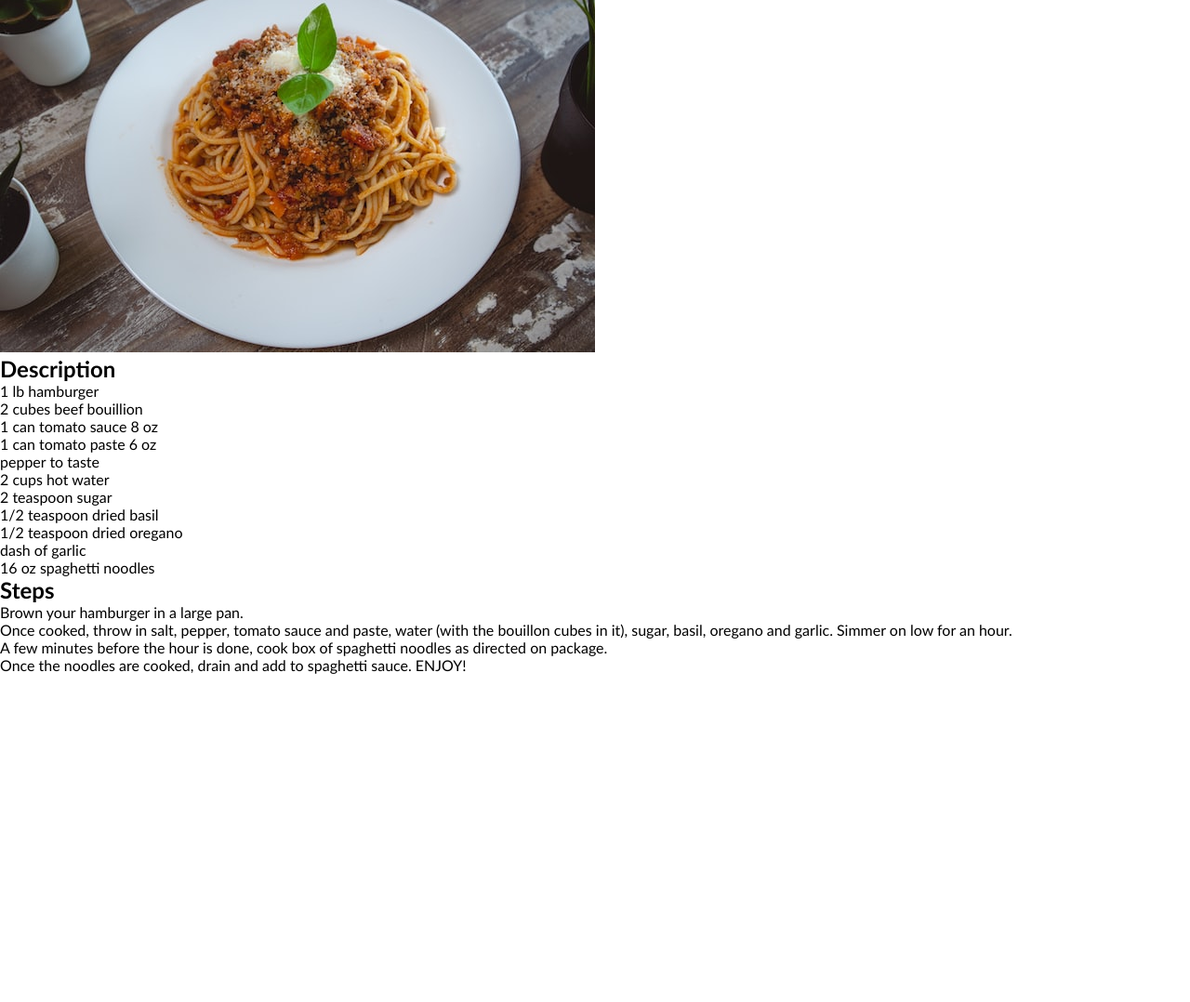
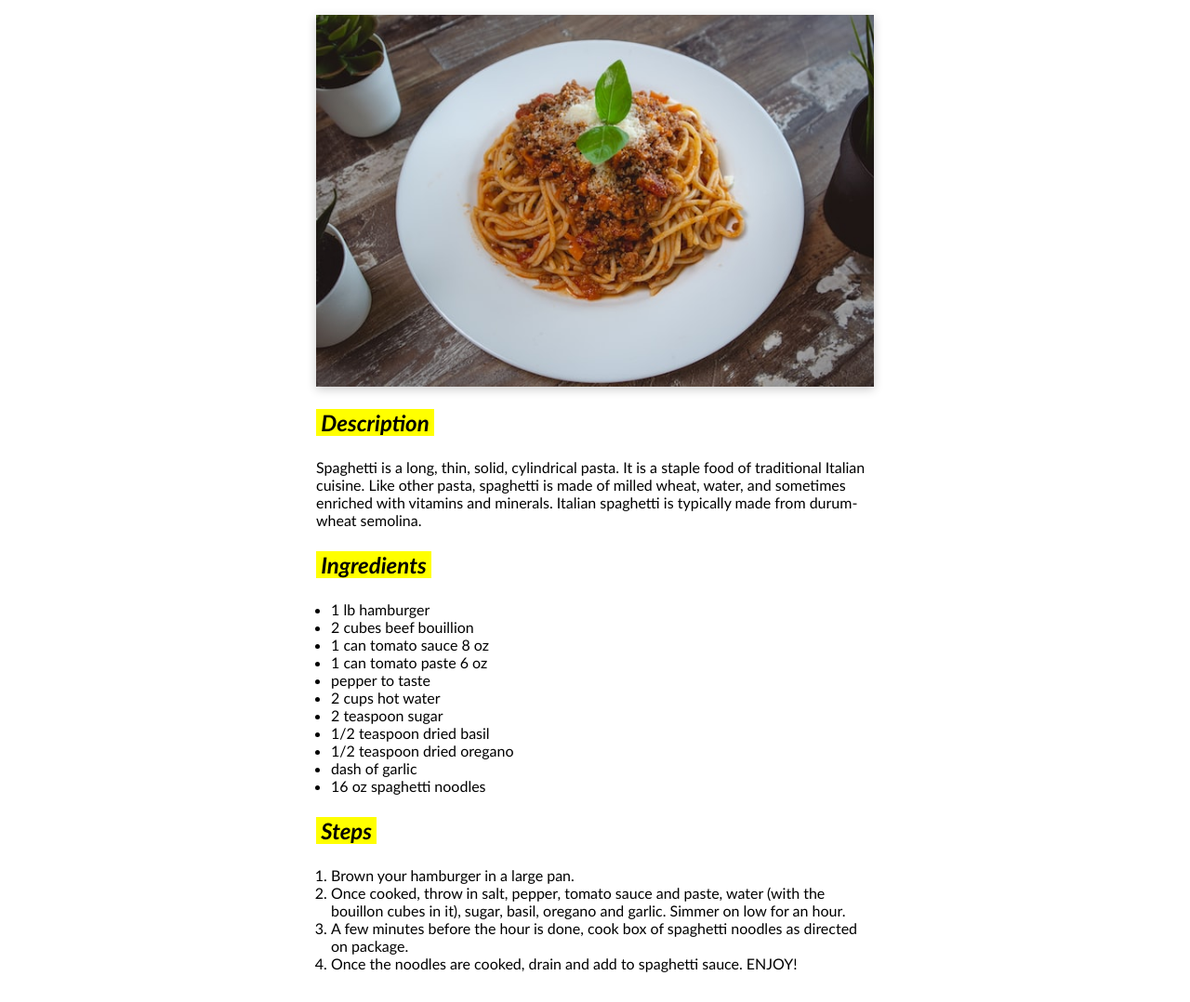
Before and after one commit to StevanFreeborn/theOdinProject-Recipes, a plain HTML site: page recipes/spaghetti.html in a window 1280 px wide. Shown: the part 87-1165 px from the top of the page at 93% size. Before the commit the page ends 812 px from the top, so only its background shows below. Drawn offline with Linux system fonts and the light colour scheme.

Commit message:
fix: finish styling index and recipe pages

```diff
--- a/recipes/spaghetti.html
+++ b/recipes/spaghetti.html
@@ -1,5 +1,6 @@
 <!DOCTYPE html>
 <html lang="en">
+
 <head>
   <meta charset="UTF-8">
   <meta http-equiv="X-UA-Compatible" content="IE=edge">
@@ -7,12 +8,34 @@
   <title>Pad Thai | Recipes Website</title>
   <link rel="stylesheet" href="../style.css">
 </head>
+
 <body>
-  <h1>Spaghetti</h1>
-  <img src="img/spaghetti-image.jpg" alt="a really tasty looking dish of spaghetti">
-  <h2>Description</h2>
-  <p></p>
-  <ul>
+  <div class="container m-2">
+    <div class="row">
+      <div class="column">
+        <h1 class="mb-1">Spaghetti</h1>
+        <div class="row justify-content-center align-items-center">
+          <img class="image" src="img/spaghetti-image.jpg" alt="a really tasty looking dish of spaghetti">
+        </div>
+      </div>
+    </div>
+    <div class="row">
+      <div class="column">
+        <h2 class="my-1">
+          <span class="background-highlight font-italics">&nbsp;Description&nbsp;</span>
+        </h2>
+        <p>Spaghetti is a long, thin, solid, cylindrical pasta. It is a staple food of traditional Italian cuisine. Like
+          other
+          pasta, spaghetti is made of milled wheat, water, and sometimes enriched with vitamins and minerals. Italian
+          spaghetti is typically made from durum-wheat semolina.</p>
+      </div>
+    </div>
+    <div class="row">
+      <div class="column">
+        <h2 class="my-1">
+          <span class="background-highlight font-italics">&nbsp;Ingredients&nbsp;</span>
+        </h2>
+        <ul class="ml-1">
           <li>1 lb hamburger</li>
           <li>2 cubes beef bouillion</li>
           <li>1 can tomato sauce 8 oz</li>
@@ -25,12 +48,24 @@
           <li>dash of garlic</li>
           <li>16 oz spaghetti noodles</li>
         </ul>
-  <h2>Steps</h2>
-  <ol>
+      </div>
+    </div>
+    <div class="row">
+      <div class="column">
+        <h2 class="my-1">
+          <span class="background-highlight font-italics">&nbsp;Steps&nbsp;</span>
+        </h2>
+        <ol class="ml-1">
           <li>Brown your hamburger in a large pan.</li>
-    <li>Once cooked, throw in salt, pepper, tomato sauce and paste, water (with the bouillon cubes in it), sugar, basil, oregano and garlic. Simmer on low for an hour.</li>
+          <li>Once cooked, throw in salt, pepper, tomato sauce and paste, water (with the bouillon cubes in it), sugar,
+            basil,
+            oregano and garlic. Simmer on low for an hour.</li>
           <li>A few minutes before the hour is done, cook box of spaghetti noodles as directed on package.</li>
           <li>Once the noodles are cooked, drain and add to spaghetti sauce. ENJOY!</li>
         </ol>
+      </div>
+    </div>
+  </div>
 </body>
+
 </html>
```
Also changed, not shown: index.html (+4 -4 lines). Lines whose indentation alone changed are shown as unchanged.
